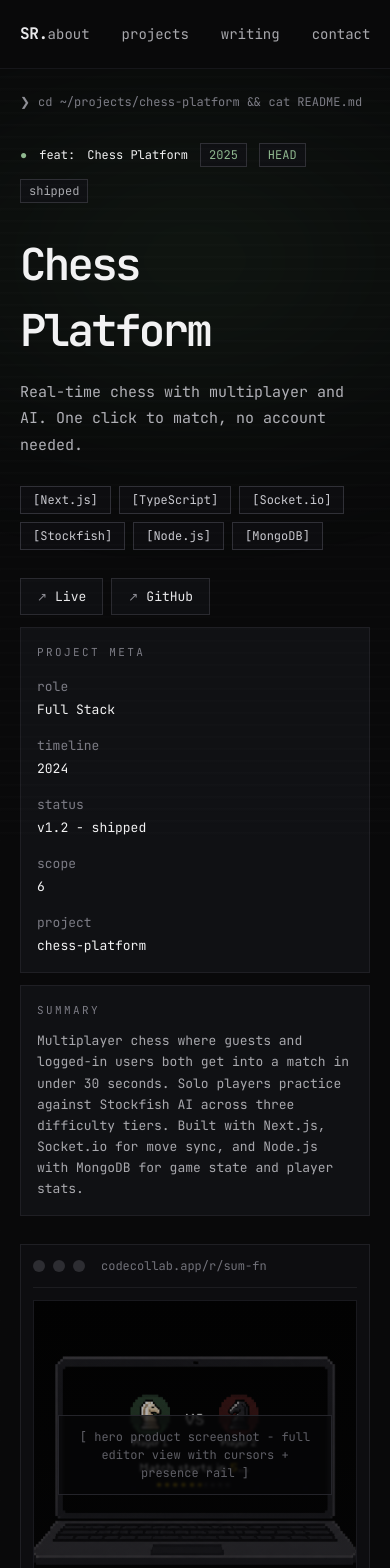
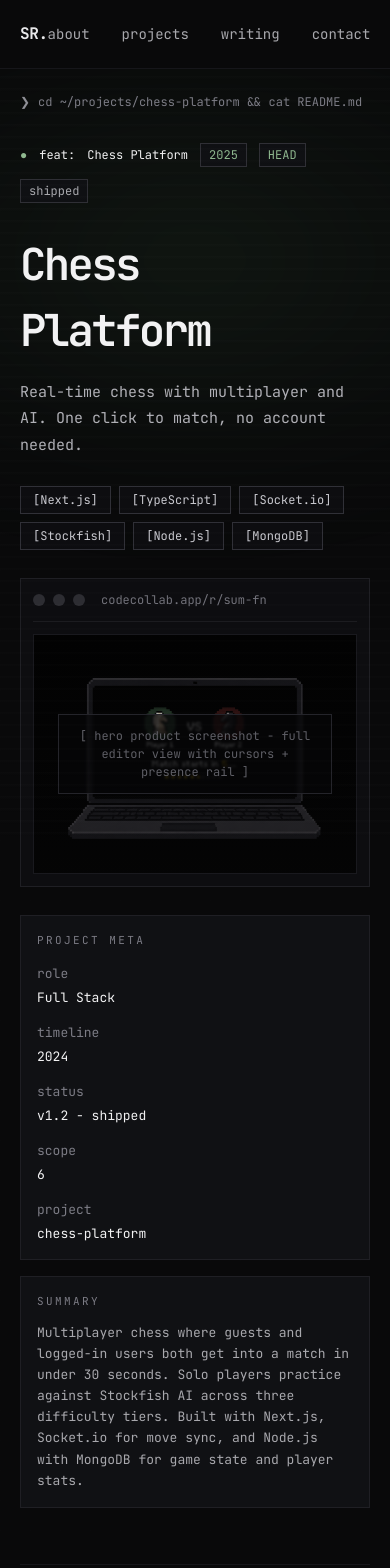
Before and after one commit to shivanirai08/pt, a Next.js app: page /projects/chess-platform in a window 390 px wide. Shown: the top 1568 px of the page. Built offline with nearby package versions, Linux system fonts and the light colour scheme.

Commit message:
feat: enhance project page with new feature visuals and improved styling

```diff
--- a/app/projects/[projectId]/page.tsx
+++ b/app/projects/[projectId]/page.tsx
@@ -1,7 +1,16 @@
 import Link from "next/link";
 import Image from "next/image";
 import { notFound } from "next/navigation";
-import { ChevronLeft, ChevronRight } from "lucide-react";
+import {
+  ChevronLeft,
+  ChevronRight,
+  Code2,
+  GitBranch,
+  MessageSquareQuote,
+  Radio,
+  ShieldCheck,
+  Users,
+} from "lucide-react";
 import type { ReactNode } from "react";
 import { projects, personal, type Project } from "../../data";
 
@@ -38,7 +47,9 @@ function SectionHeading({
 }) {
   return (
     <div className="grid gap-6 lg:grid-cols-[220px_minmax(0,1fr)] xl:grid-cols-[250px_minmax(0,1fr)]">
-      <div className="pt-1 text-[12px] text-[#7c7c85]">## {index} - {file}</div>
+      <div className="pt-1 text-[13px] font-medium tracking-[0.2em] text-[#8fb88f]">
+        ## {index} - {file}
+      </div>
       <div className="space-y-4">
         <h2 className="max-w-4xl text-[22px] font-semibold tracking-[-0.04em] text-[#f1f1f2] sm:text-[26px] lg:text-[30px]">
           {title}
@@ -81,6 +92,28 @@ function StatTile({ label, value }: Metric) {
 
 function Tag({ children }: { children: ReactNode }) {
   return <span className="border border-[#303037] bg-[#0d0d10] px-3 py-1 text-[12px] text-[#c9c9cf]">{children}</span>;
+}
+
+function FeatureVisual({ icon: Icon, accent, label }: { icon: React.ComponentType<{ className?: string }>; accent: string; label: string; }) {
+  return (
+    <div className="relative flex h-[120px] items-center justify-center overflow-hidden border-b border-[#1b1b20] bg-[#0d0d10] px-4 sm:h-[160px]">
+      <div
+        className="absolute inset-0 opacity-70"
+        style={{
+          background: `radial-gradient(circle at 50% 45%, ${accent}22 0%, transparent 55%)`,
+        }}
+      />
+      <div className="absolute inset-0 bg-[linear-gradient(to_right,rgba(255,255,255,0.04)_1px,transparent_1px),linear-gradient(to_bottom,rgba(255,255,255,0.04)_1px,transparent_1px)] bg-[size:18px_18px] opacity-20" />
+      <div className="relative flex flex-col items-center gap-2 text-center">
+        <div className="flex h-14 w-14 items-center justify-center rounded-full border border-[#2b2b31] bg-[#111114]" style={{ boxShadow: `0 0 0 1px ${accent}33 inset, 0 0 24px ${accent}22`, color: accent }}>
+          <Icon className="h-6 w-6" />
+        </div>
+        <div className="text-[11px] uppercase tracking-[0.24em]" style={{ color: accent }}>
+          {label}
+        </div>
+      </div>
+    </div>
+  );
 }
 
 function Panel({ children, className = "" }: { children: ReactNode; className?: string }) {
@@ -336,46 +369,6 @@ export default async function ProjectPage({ params }: ProjectPageProps) {
             ))}
           </div>
 
-          <div className="flex flex-col gap-3 xl:hidden">
-            <div className="flex gap-2">
-              {project.links.map((linkItem) => (
-                <a
-                  key={linkItem.label}
-                  href={linkItem.url}
-                  target="_blank"
-                  rel="noreferrer"
-                  className="inline-flex items-center gap-2 border border-[#2a2a30] bg-[#0e0f12] px-4 py-2 text-[13px] text-[#e8e8ea] transition-colors duration-200 hover:border-[#8fb88f] hover:text-[#8fb88f]"
-                >
-                  <span className="text-[12px] text-[#8f8f96]">↗</span>
-                  <span>{linkItem.label}</span>
-                </a>
-              ))}
-            </div>
-
-            <Panel className="p-4">
-              <div className="text-[11px] uppercase tracking-[0.22em] text-[#7c7c85]">project meta</div>
-              <div className="mt-4 grid gap-4 text-[13px] text-[#a8a8ad] sm:grid-cols-2">
-                {heroMetrics.map((metric) => (
-                  <div key={metric.label} className="space-y-1">
-                    <div className="text-[#7c7c85]">{metric.label.toLowerCase()}</div>
-                    <div className="text-[#f2f2f3]">{metric.value}</div>
-                  </div>
-                ))}
-                <div className="space-y-1 sm:col-span-2">
-                  <div className="text-[#7c7c85]">project</div>
-                  <div className="text-[#f2f2f3]">{project.id}</div>
-                </div>
-              </div>
-            </Panel>
-
-            <Panel className="p-4">
-              <div className="text-[11px] uppercase tracking-[0.22em] text-[#7c7c85]">summary</div>
-              <div className="mt-3 space-y-2.5 text-[13px] leading-relaxed text-[#a8a8ad]">
-                <p>{project.description}</p>
-              </div>
-            </Panel>
-          </div>
-
           <div className="relative overflow-hidden border border-[#1f1f24] bg-[#0d0d10] p-3 sm:p-4">
             <div className="flex items-center gap-2 border-b border-[#1c1c20] pb-3 text-[#5d5d65]">
               <span className="h-3 w-3 rounded-full bg-[#2d2d32]" />
@@ -384,7 +377,7 @@ export default async function ProjectPage({ params }: ProjectPageProps) {
               <span className="ml-2 text-[12px] text-[#72727a]">codecollab.app/r/sum-fn</span>
             </div>
 
-            <div className="relative mt-3 min-h-[310px] overflow-hidden border border-[#19191e] bg-[#0b0b0e] sm:min-h-[500px]">
+            <div className="relative mt-3 min-h-[240px] overflow-hidden border border-[#19191e] bg-[#0b0b0e] sm:min-h-[360px] lg:min-h-[390px]">
               <Image
                 src={project.image}
                 alt={`${project.name.replace("feat: ", "")} screenshot`}
@@ -539,11 +532,17 @@ export default async function ProjectPage({ params }: ProjectPageProps) {
 
         <SectionShell index="05" file="features.md" title='Six features that earn the "one tool" claim.'>
           <div className="grid gap-4 md:grid-cols-2">
-            {featureCards.map((card) => (
+            {featureCards.map((card, index) => (
               <div key={card.title} className="overflow-hidden border border-[#1f1f24] bg-[#101114]">
-                <div className="flex h-[120px] items-center justify-center border-b border-[#1b1b20] bg-[#0d0d10] px-4 text-center text-[12px] text-[#5f5f66] sm:h-[160px]">
-                  {card.placeholder}
-                </div>
+                <FeatureVisual
+                  icon={
+                    [Code2, MessageSquareQuote, GitBranch, ShieldCheck, Users, Radio][index]
+                  }
+                  accent={
+                    ["#8fb88f", "#c3c7f4", "#ffddc0", "#d4b483", "#9db7ff", "#7bd0c4"][index]
+                  }
+                  label={card.title.split(" ")[0]}
+                />
                 <div className="p-4 sm:p-5">
                   <div className="text-[14px] text-[#f2f2f3]">{card.title}</div>
                   <div className="mt-2 text-[13px] leading-relaxed text-[#a8a8ad]">{card.body}</div>
```
